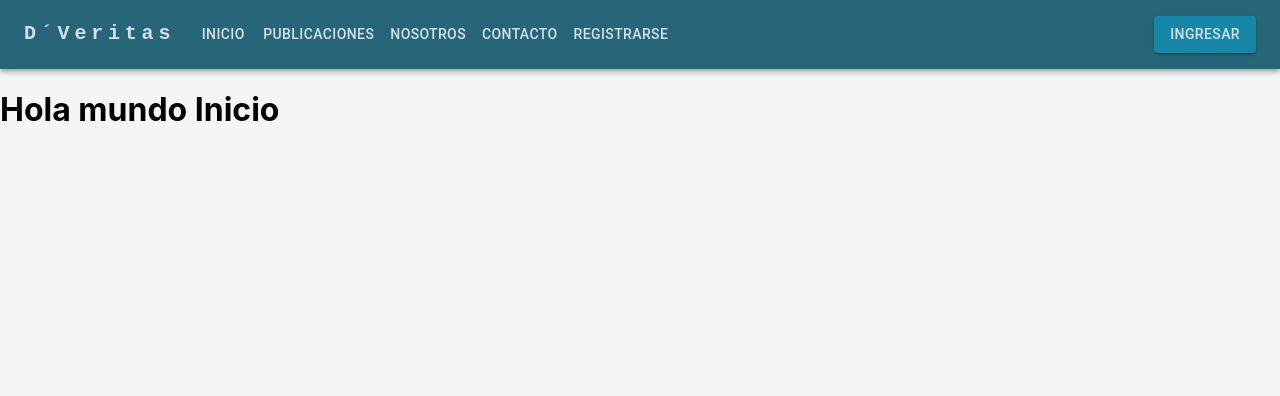
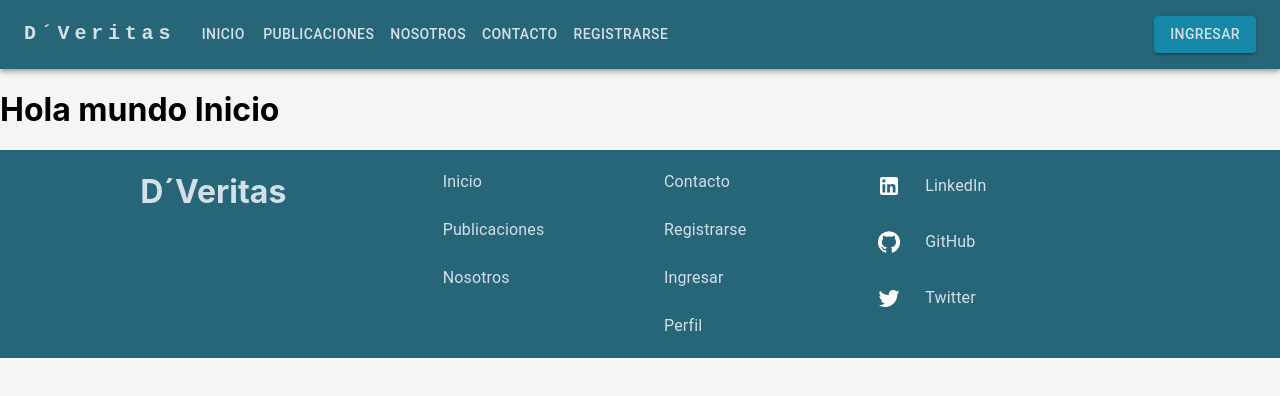
Before and after one commit to Emanuel-SO/DVeritas, a React (Create React App) app: page / in a window 1280 px wide. Shown: the top 396 px of the page. Built offline with nearby package versions, Linux system fonts and the light colour scheme; the HTML template or start-up script is replaced by a standard one.

Commit message:
Seagrego footer a otras páginas

```diff
--- a/src/Routes/Contacto.js
+++ b/src/Routes/Contacto.js
@@ -1,7 +1,11 @@
+import Footer from "../Components/Footer/Footer";
 
 function Contacto(){
     return (
-        <h1>Hola mundo Contacto</h1>
+        <div>
+            <h1>Hola mundo Contacto</h1>
+            <Footer/>
+        </div>
     )
 }
 export default Contacto;
--- a/src/Routes/Inicio.js
+++ b/src/Routes/Inicio.js
@@ -1,7 +1,11 @@
+import Footer from "../Components/Footer/Footer";
 
 function Inicio(){
     return (
-        <h1>Hola mundo Inicio</h1>
+        <div>
+            <h1>Hola mundo Inicio</h1>
+            <Footer/>
+        </div>
     )
 }
 export default Inicio;
--- a/src/Routes/Nosotros.js
+++ b/src/Routes/Nosotros.js
@@ -1,7 +1,11 @@
+import Footer from "../Components/Footer/Footer";
 
 function Nosotros(){
     return (
-        <h1>Hola mundo Nosotros</h1>
+        <div>
+            <h1>Hola mundo Nosotros</h1>
+            <Footer/>
+        </div>
     )
 }
 export default Nosotros;
```
